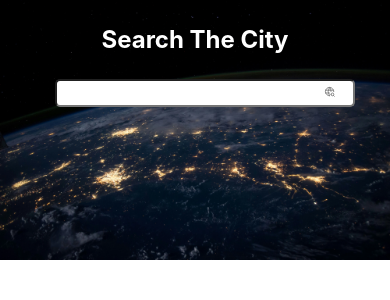
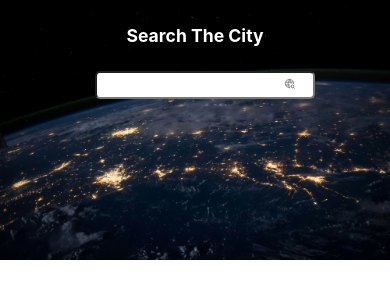
Before and after one commit to neda-vaheb/Neda-Vaheb-Input-Mask, a React (Vite) app: page / in a window 390 px wide. Shown: the top 300 px of the page. Built offline with nearby package versions, Linux system fonts and the light colour scheme.

Commit message:
the media css related to searchBox added to index.css

```diff
--- a/src/index.css
+++ b/src/index.css
@@ -84,18 +84,19 @@ h1 {
 .searchBox ul li:hover {
   background-color: rgb(218, 218, 218);
 }
-@media (max-width: 480px) {
+@media (max-width: 580px) {
   .input {
-    width: 280px;
+    width: 200px;
   }
   .input input {
     border-radius: 5px;
     font-size: 0.7rem;
     padding: 5px 8px;
+
   }
   h1 {
-    width: 280px;
-    font-size: 1.5rem;
+    width: 200px;
+    font-size: 1.1rem;
     margin: 25px auto;
   }
 
@@ -106,4 +107,13 @@ h1 {
     font-size: 0.7rem;
     bottom: 10px;
   }
+  .searchBox {
+    padding: 0 10px;
+    top: 30px;
+    height: 100px;
+  }
+  .searchBox ul li {
+    padding: 7px;
+   font-size: 0.8rem;
+  }
 }
```
